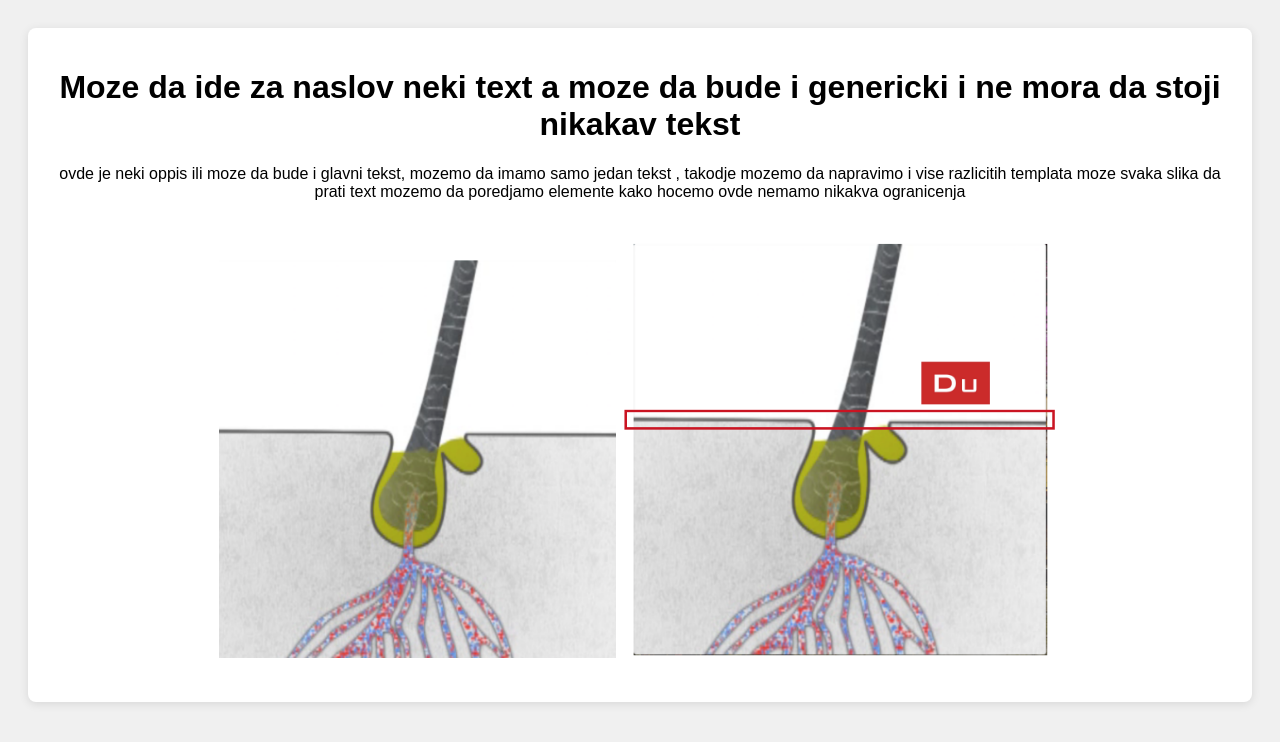
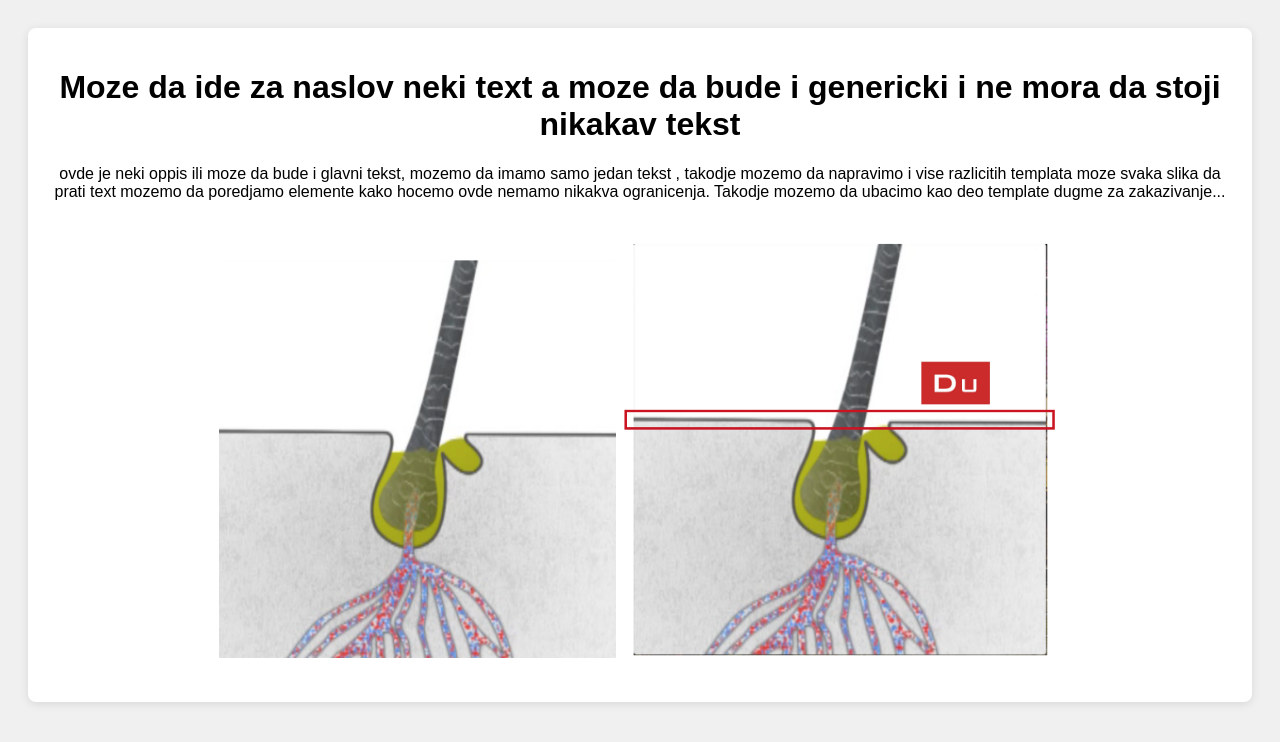
Before and after one commit to FilipPaunovic/WebTest, a plain HTML site: page index.html in a window 1280 px wide. Drawn offline with Linux system fonts and the light colour scheme.

Commit message:
Update index.html

```diff
--- a/index.html
+++ b/index.html
@@ -13,7 +13,8 @@
 <body>
     <div class="box">
         <h1>Moze da ide za naslov neki text a  moze da bude i genericki i ne mora da stoji nikakav tekst</h1>
-        <p>ovde je neki oppis ili moze da bude i glavni tekst, mozemo da imamo samo jedan tekst , takodje mozemo da napravimo i vise razlicitih templata moze svaka slika da prati text mozemo da poredjamo elemente kako hocemo ovde nemamo nikakva ogranicenja </p>
+        <p>ovde je neki oppis ili moze da bude i glavni tekst, mozemo da imamo samo jedan tekst , takodje mozemo da napravimo i vise razlicitih templata moze svaka slika
+            da prati text mozemo da poredjamo elemente kako hocemo ovde nemamo nikakva ogranicenja. Takodje mozemo da ubacimo kao deo template dugme za zakazivanje...  </p>
         <img src="slika1.png" alt="test sl 1">
         <img src="slika2.png" alt="test sl 2">
     </div>
```
